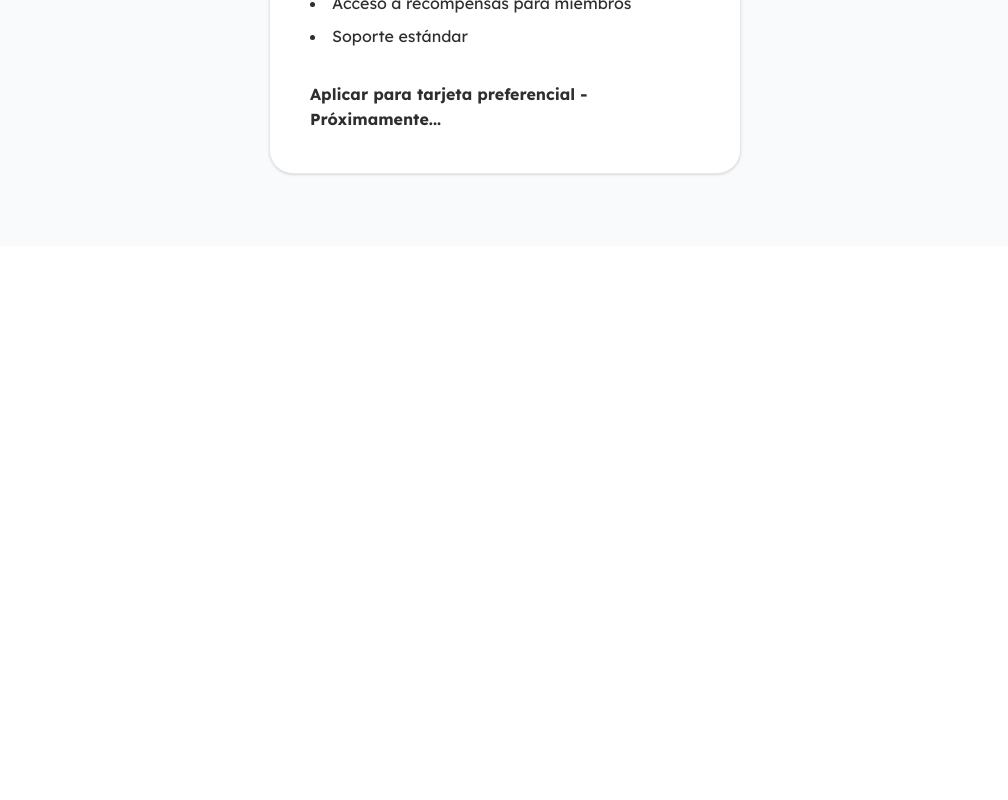
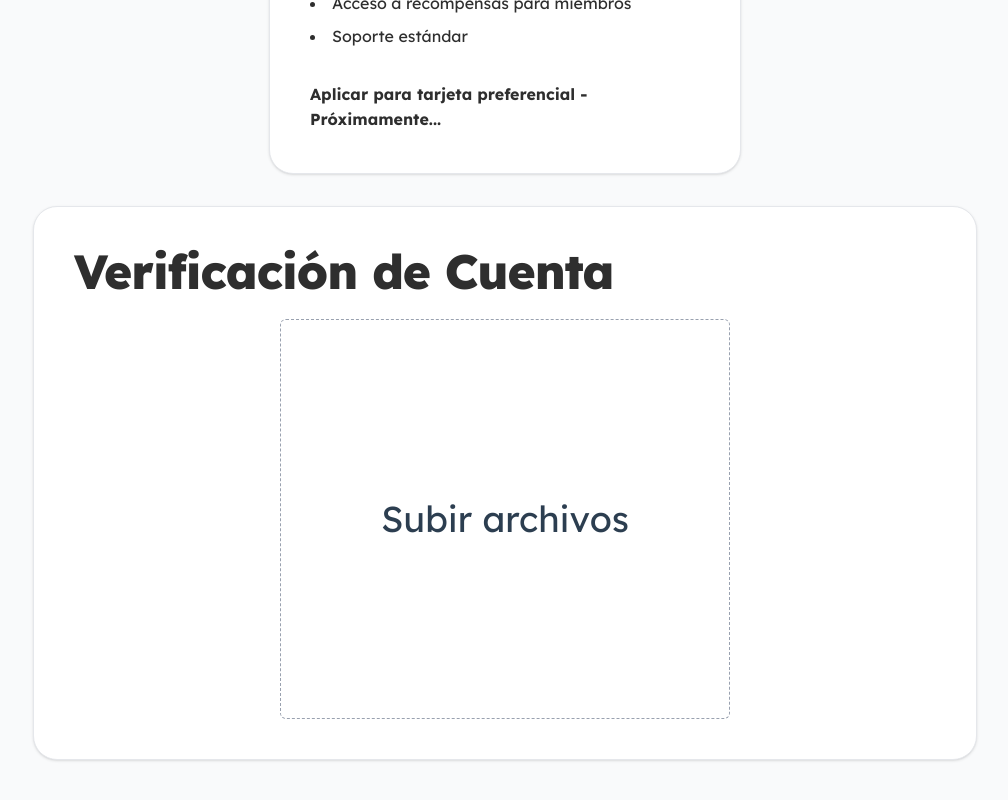
Before and after one commit to RutaPay/Web, a Vue app: page /account in a window 1280 px wide. Shown: the part 880-1680 px from the top of the page, without its empty margins (263-1271 px from the left). Before the commit the page ends 1126 px from the top, so only its background shows below. Built offline with nearby package versions, Linux system fonts and the light colour scheme; no server answers.

Commit message:
Update AccountView.vue: Add account verification section with file upload functionality

```diff
--- a/src/views/AccountView.vue
+++ b/src/views/AccountView.vue
@@ -33,6 +33,8 @@ onMounted(async () => {
     console.error('Error loading account benefits:', error)
   }
 })
+
+
 </script>
 <template>
   <SideBar />
@@ -48,7 +50,7 @@ onMounted(async () => {
       </h1>
     </div>
 
-    <div class="flex justify-center mb-8">
+    <div class="flex justify-center mb-8 ">
       <div class="w-1/2 h-fit bg-white rounded-3xl shadow-sm border border-gray-200 p-6 md:p-10">
         <p class="text-text-dark text-2xl">Nombre:</p>
         <p class="text-primary text-xl">{{ authStore.user?.userName }}</p>
@@ -106,5 +108,20 @@ onMounted(async () => {
     <div class="flex justify-center mb-8 text-text-light" v-else>
       <p>Cargando información del plan...</p>
     </div>
+    <div class="h-auto bg-white rounded-3xl shadow-sm border border-gray-200 mb-12 p-6 md:p-10">
+      <h1
+        class="text-3xl font-extrabold tracking-tight leading-none md:text-4xl xl:text-5xl text-text-dark"
+      >
+        Verificación de Cuenta
+      </h1>
+      <div class="flex items-center justify-center mt-6">
+      <input type="file" id="file" class="hidden" />
+        <label for="file"
+          class="h-[400px] w-[450px] rounded-md border border-dashed border-gray-400 hover:text-blue-500 hover:border-blue-500 flex items-center justify-center cursor-pointer text-4xl">
+          Subir archivos
+        </label>
+      </div>
+    </div>
   </main>
+
 </template>
```
